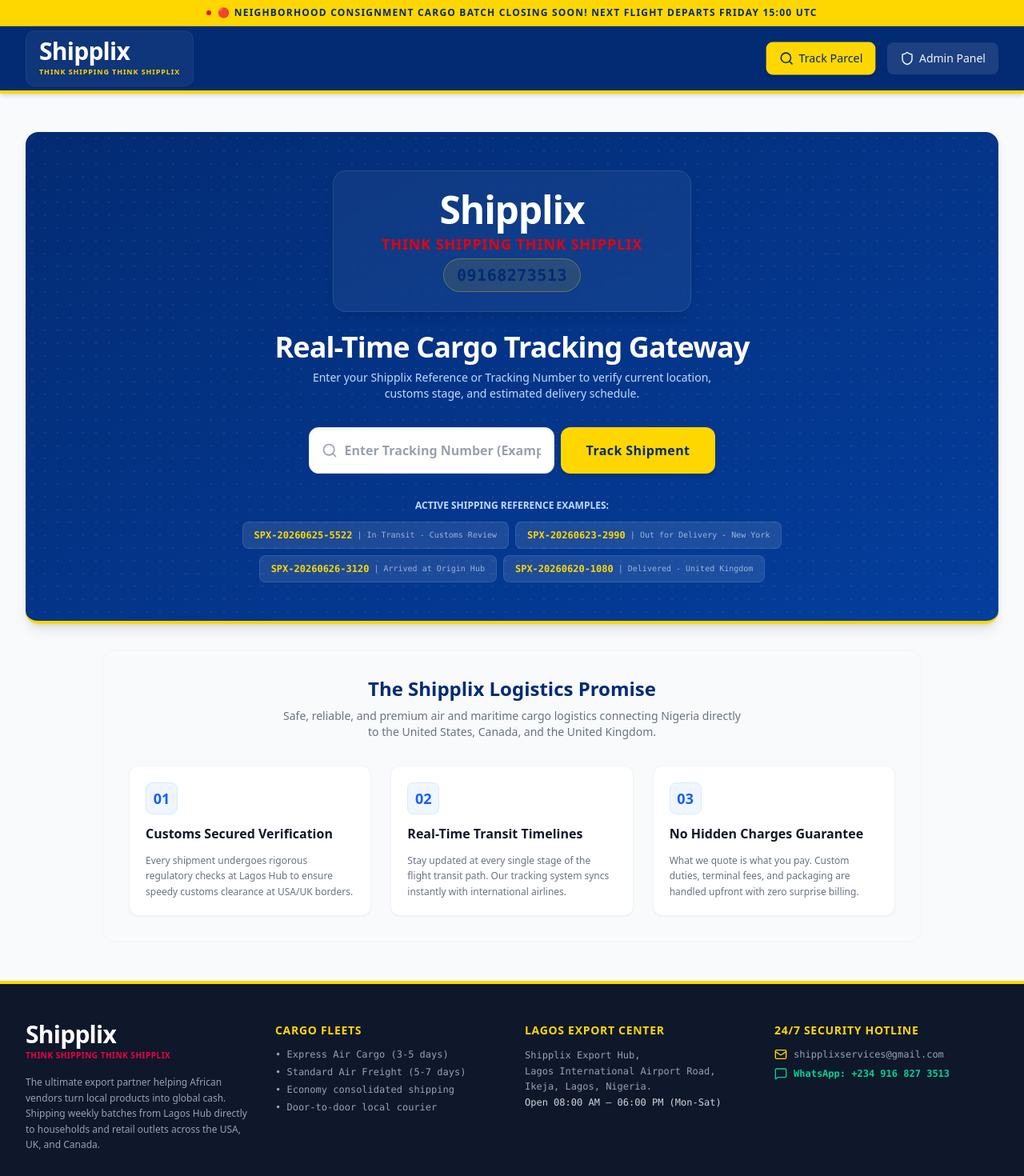
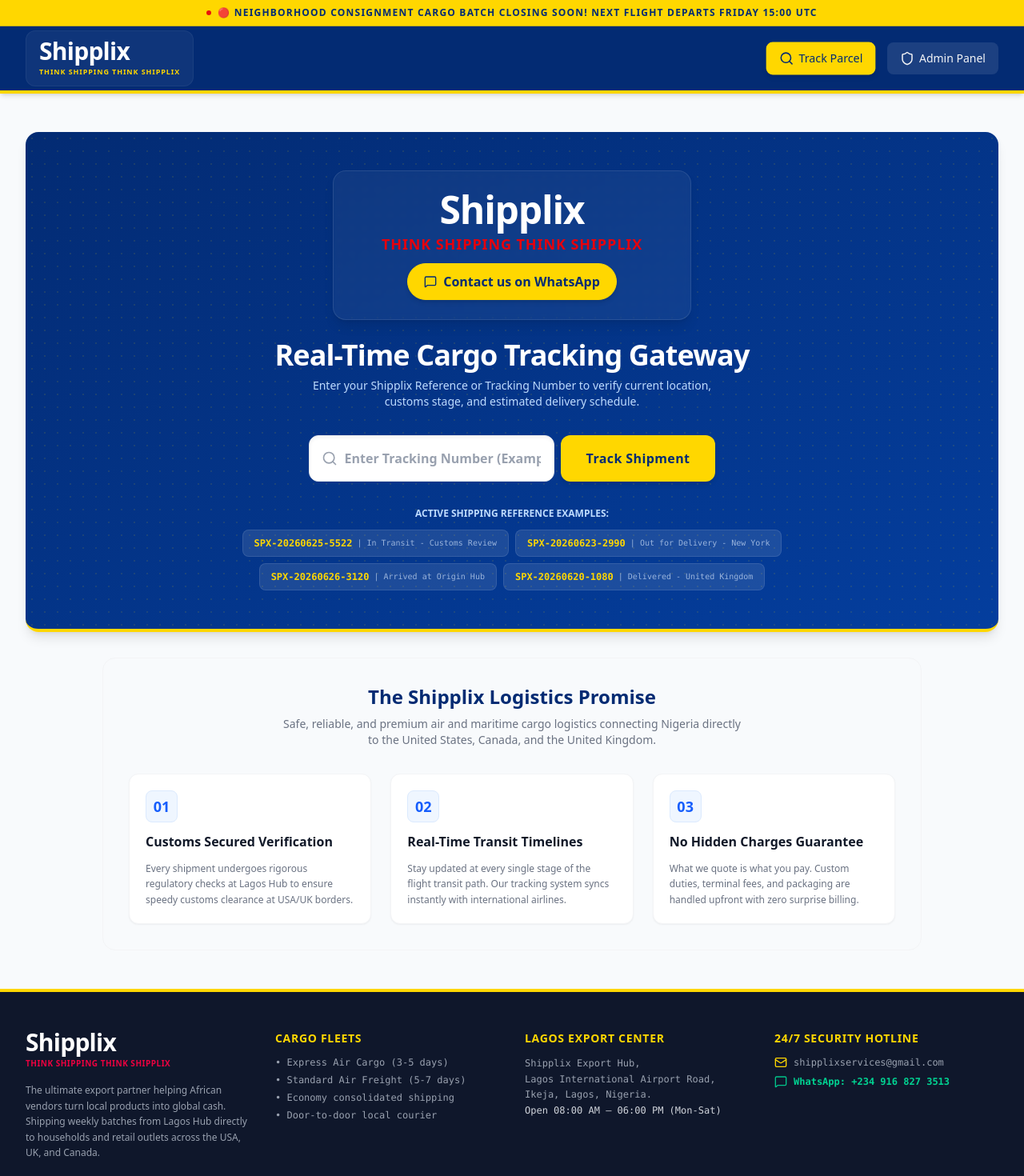
Before and after one commit to shipplixservices-web/SHIPPLIXTRACKING, a React (Vite) app: page / in a window 1280 px wide. Shown: the top 1470 px of the page at 80% size. Built offline with nearby package versions, Linux system fonts and the light colour scheme.

Commit message:
feat(ui): add clickable WhatsApp links for support
- Replace static contact details with WhatsApp redirect links in the logo and footer.
- Remove redundant notification history component from the customer portal to streamline the layout.

```diff
--- a/src/App.tsx
+++ b/src/App.tsx
@@ -80,10 +80,15 @@
                   <Mail className="h-4 w-4 text-[#FFD700]" />
                   <span>shipplixservices@gmail.com</span>
                 </p>
-                <p className="flex items-center space-x-2">
-                  <MessageSquare className="h-4 w-4 text-emerald-400" />
+                <a
+                  href="https://wa.me/2349168273513"
+                  target="_blank"
+                  rel="noopener noreferrer"
+                  className="flex items-center space-x-2 hover:opacity-80 transition-opacity w-fit"
+                >
+                  <MessageSquare className="h-4 w-4 text-emerald-400 animate-pulse" />
                   <span className="text-emerald-400 font-bold">WhatsApp: +234 916 827 3513</span>
-                </p>
+                </a>
               </div>
             </div>
 
--- a/src/components/CustomerPortal.tsx
+++ b/src/components/CustomerPortal.tsx
@@ -338,73 +338,13 @@
             </div>
           </div>
 
-          {/* Timeline & Customer Notification History row */}
-          <div className="grid grid-cols-1 lg:grid-cols-3 gap-8">
-            {/* Milestone Timeline (2/3 col on desktop) */}
-            <div className="lg:col-span-2">
-              <Timeline
-                currentMilestoneIndex={shipment.currentMilestoneIndex}
-                milestoneHistory={shipment.milestoneHistory}
-                isPaused={shipment.isPaused}
-              />
-            </div>
-
-            {/* Notification History (1/3 col on desktop) */}
-            <div className="bg-white rounded-xl border border-gray-200 p-6 shadow-sm flex flex-col h-fit">
-              <h3 className="text-lg font-bold text-[#032B73] border-b border-gray-100 pb-3 mb-4 flex items-center space-x-2">
-                <Send className="h-5 w-5 text-blue-600" />
-                <span>Security Notifications</span>
-              </h3>
-
-              <p className="text-xs text-gray-500 mb-4 leading-relaxed">
-                Security-verified notifications dispatched to customer contact routes (Email and simulated SMS/WhatsApp):
-              </p>
-
-              {shipment.notifications && shipment.notifications.length > 0 ? (
-                <div className="space-y-4 max-h-[400px] overflow-y-auto pr-1">
-                  {shipment.notifications.slice().reverse().map((notif) => (
-                    <div
-                      key={notif.id}
-                      className="bg-slate-50 border border-slate-100 rounded-lg p-3 text-xs"
-                    >
-                      <div className="flex justify-between items-start mb-1.5">
-                        <span className="font-mono font-bold text-gray-400">
-                          {new Date(notif.timestamp).toLocaleDateString("en-US", {
-                            day: "2-digit",
-                            month: "short"
-                          })}
-                        </span>
-                        <span className={`text-[9px] font-mono font-bold px-1.5 py-0.5 rounded uppercase tracking-wider ${
-                          notif.type === "email"
-                            ? "bg-blue-100 text-blue-800"
-                            : "bg-emerald-100 text-emerald-800"
-                        }`}>
-                          {notif.type}
-                        </span>
-                      </div>
-
-                      <p className="text-gray-900 font-bold mb-1">
-                        {notif.milestoneName} Alert
-                      </p>
-
-                      <p className="text-[10px] text-gray-500 font-mono break-all mb-1">
-                        Sent to: {notif.recipient}
-                      </p>
-
-                      <span className="inline-flex items-center text-[10px] text-emerald-600 font-bold font-mono">
-                        <CheckCircle2 className="h-3 w-3 mr-1" />
-                        Dispatched Successfully
-                      </span>
-                    </div>
-                  ))}
-                </div>
-              ) : (
-                <div className="text-center py-8 text-gray-400 font-mono text-xs">
-                  <p className="mb-2">No verification alerts logged yet.</p>
-                  <p className="text-[10px] text-gray-400/80">Alerts populate instantly when admins update transit stages.</p>
-                </div>
-              )}
-            </div>
+          {/* Timeline Row */}
+          <div className="max-w-4xl mx-auto w-full">
+            <Timeline
+              currentMilestoneIndex={shipment.currentMilestoneIndex}
+              milestoneHistory={shipment.milestoneHistory}
+              isPaused={shipment.isPaused}
+            />
           </div>
 
         </div>
--- a/src/components/ShipplixLogo.tsx
+++ b/src/components/ShipplixLogo.tsx
@@ -1,4 +1,5 @@
 import React from "react";
+import { MessageSquare } from "lucide-react";
 
 interface ShipplixLogoProps {
   variant?: "full" | "horizontal" | "icon" | "banner";
@@ -48,9 +49,15 @@
       </p>
 
       {/* Official Contact Phone Number */}
-      <p className="text-[#032B73] font-black text-base sm:text-xl tracking-wide font-mono mt-1.5 bg-[#FFD700]/10 px-4 py-1.5 rounded-full border border-[#FFD700]/30 shadow-xs">
-        09168273513
-      </p>
+      <a
+        href="https://wa.me/2349168273513"
+        target="_blank"
+        rel="noopener noreferrer"
+        className="text-[#032B73] hover:text-[#032B73]/90 transition-all duration-200 font-bold text-sm sm:text-base mt-3 bg-[#FFD700] hover:bg-[#FFD700]/90 px-5 py-2.5 rounded-full border border-[#FFD700] shadow-md inline-flex items-center gap-2 select-none"
+      >
+        <MessageSquare className="h-4 w-4 text-[#032B73]" />
+        <span>Contact us on WhatsApp</span>
+      </a>
     </div>
   );
 }
```
